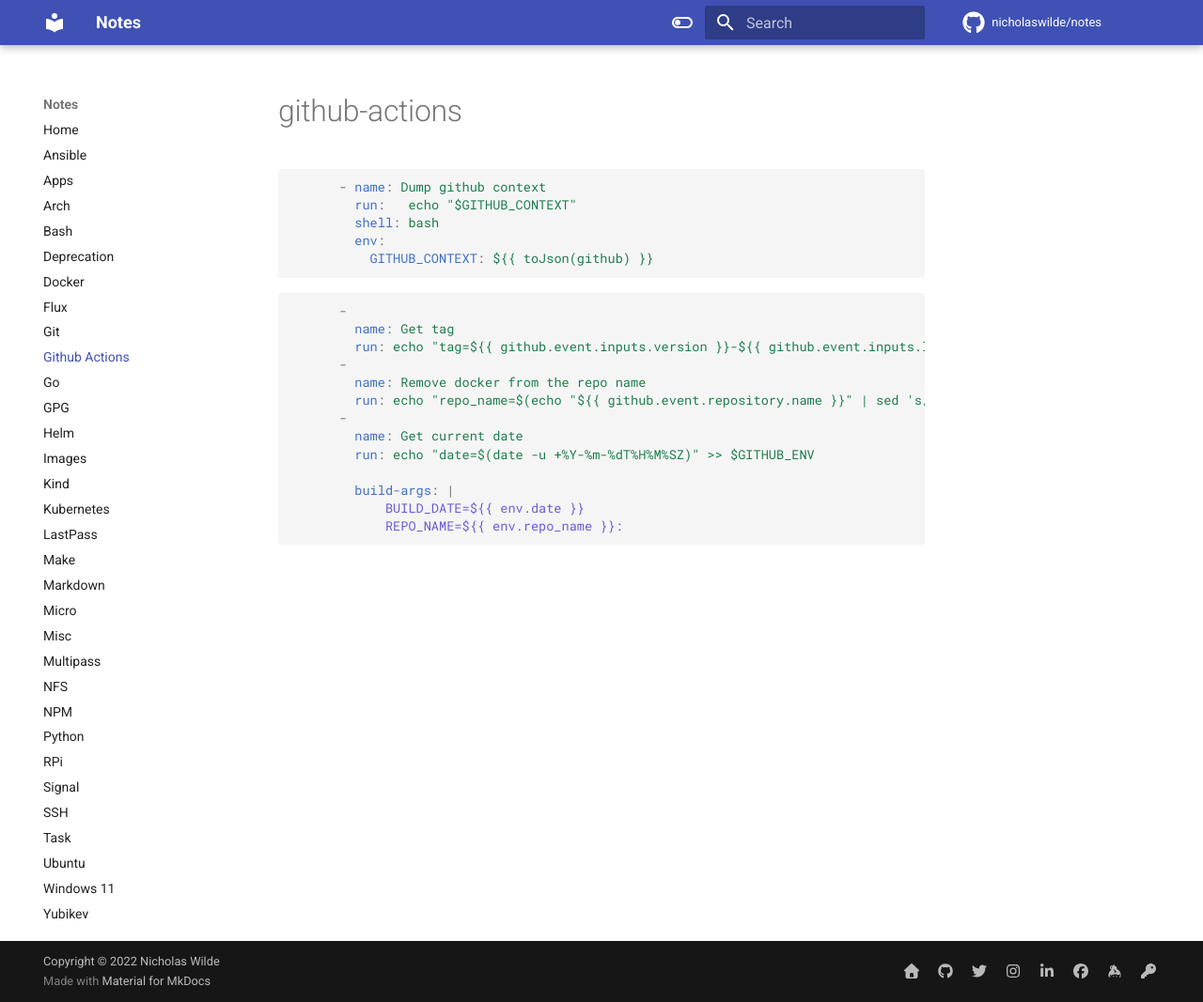
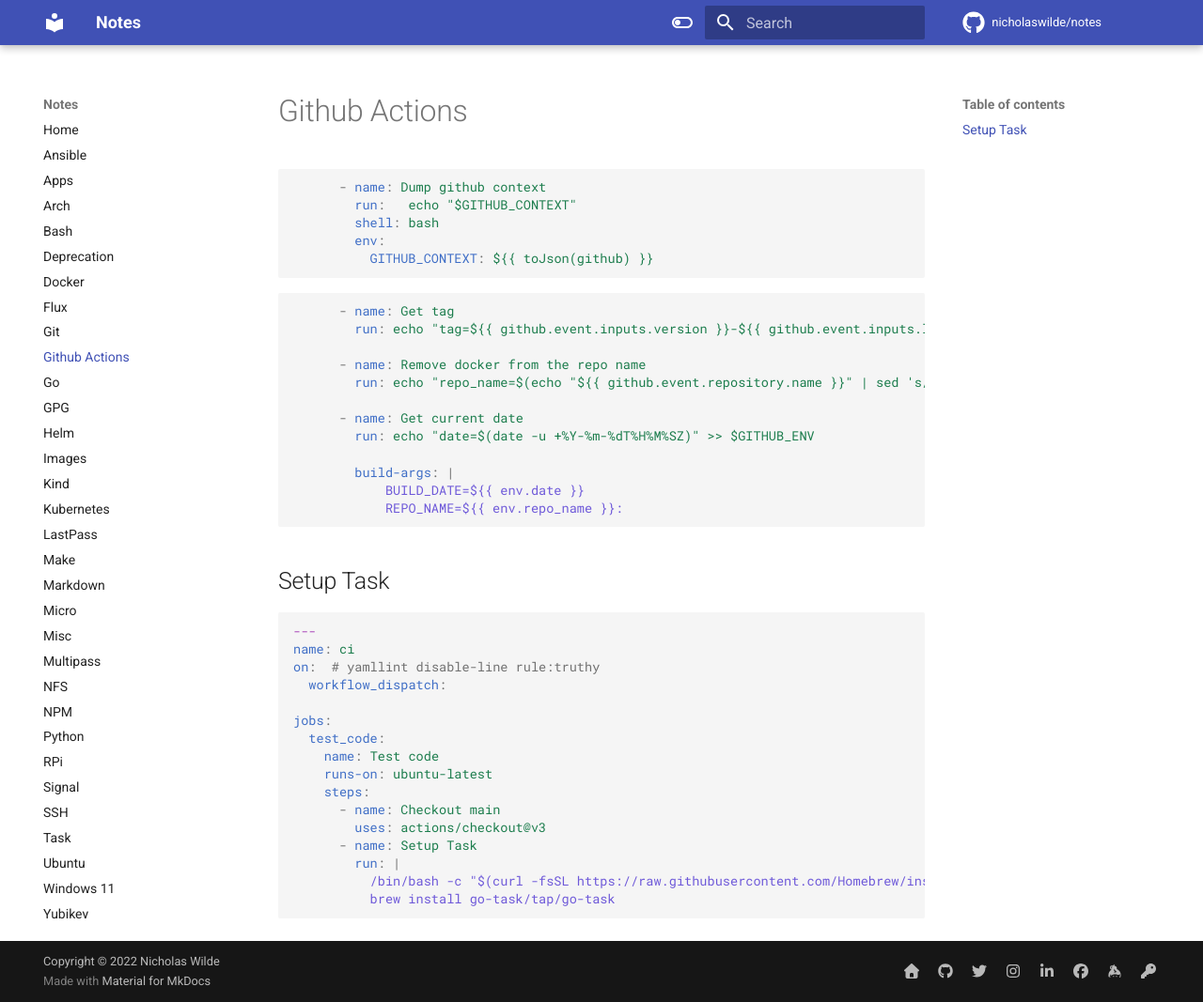
Before and after one commit to nicholaswilde/notes, an MkDocs documentation site: the page built from docs/github-actions.md, in a window 1280 px wide and 1067 px high. Shown: the whole window at 94% size. Built offline with MkDocs 1.6.1 and Material for MkDocs 9.7.7, drawn with Linux system fonts in a browser that asks for light colours; comment, search, counter and statistics services are not loaded.

Commit message:
Add setup task
Signed-off-by: nιcнolaѕ wιlde <ncwilde43@gmail.com>

````diff
--- a/docs/github-actions.md
+++ b/docs/github-actions.md
@@ -1,4 +1,5 @@
-# github-actions
+# Github Actions
+
 ```yaml
       - name: Dump github context
         run:   echo "$GITHUB_CONTEXT"
@@ -8,17 +9,37 @@
 ```
 
 ```yaml
-      -
-        name: Get tag
+      - name: Get tag
         run: echo "tag=${{ github.event.inputs.version }}-${{ github.event.inputs.ls }}" >> $GITHUB_ENV
-      -
-        name: Remove docker from the repo name
+
+      - name: Remove docker from the repo name
         run: echo "repo_name=$(echo "${{ github.event.repository.name }}" | sed 's/[^-]*-//')" >> $GITHUB_ENV
-      -
-        name: Get current date
+
+      - name: Get current date
         run: echo "date=$(date -u +%Y-%m-%dT%H%M%SZ)" >> $GITHUB_ENV
 
         build-args: |
             BUILD_DATE=${{ env.date }}
             REPO_NAME=${{ env.repo_name }}:
 ```
+
+## Setup Task
+
+```yaml
+---
+name: ci
+on:  # yamllint disable-line rule:truthy
+  workflow_dispatch:
+
+jobs:
+  test_code:
+    name: Test code
+    runs-on: ubuntu-latest
+    steps:
+      - name: Checkout main
+        uses: actions/checkout@v3
+      - name: Setup Task
+        run: |
+          /bin/bash -c "$(curl -fsSL https://raw.githubusercontent.com/Homebrew/install/HEAD/install.sh)" && \
+          brew install go-task/tap/go-task
+```
````
